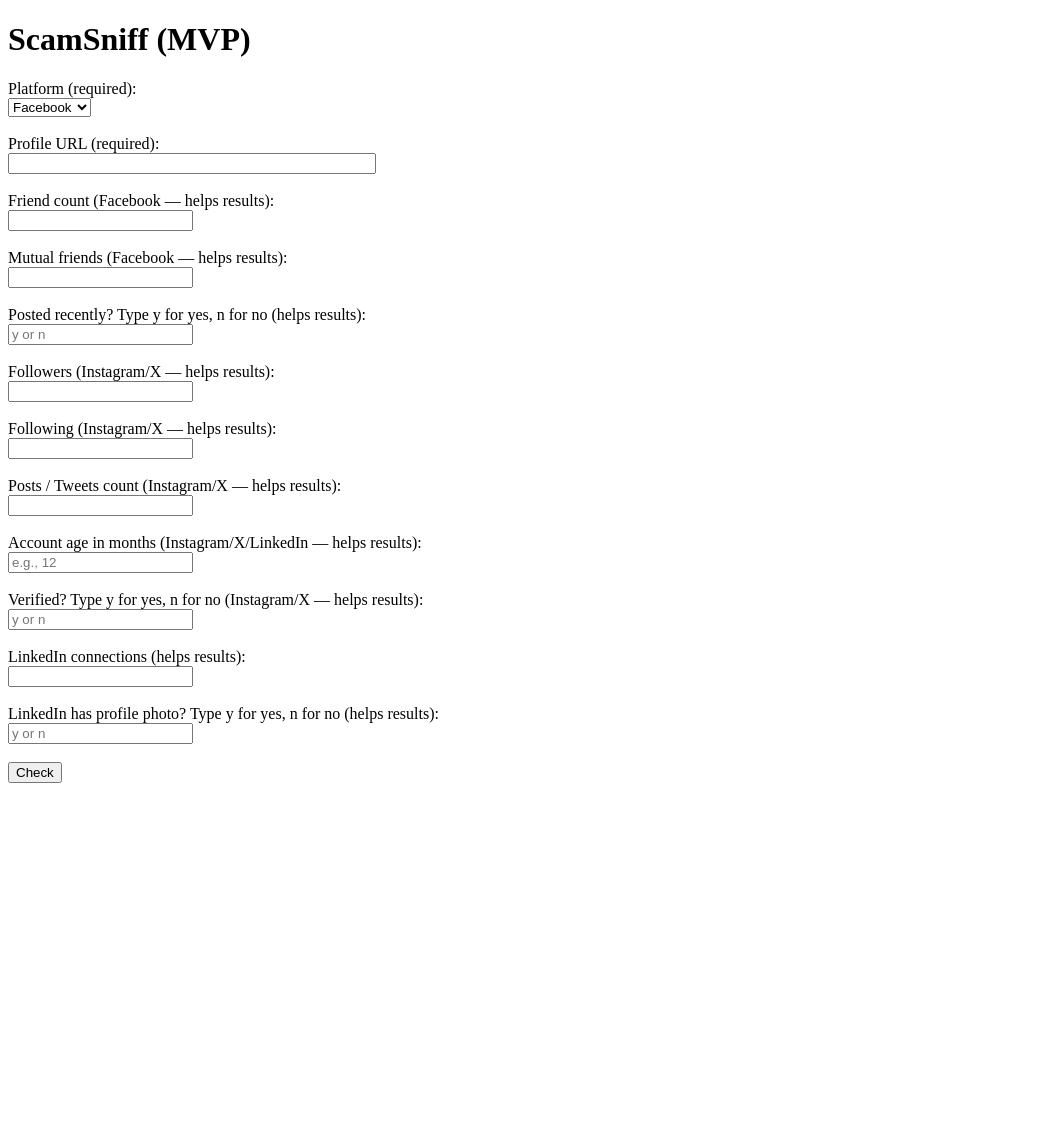
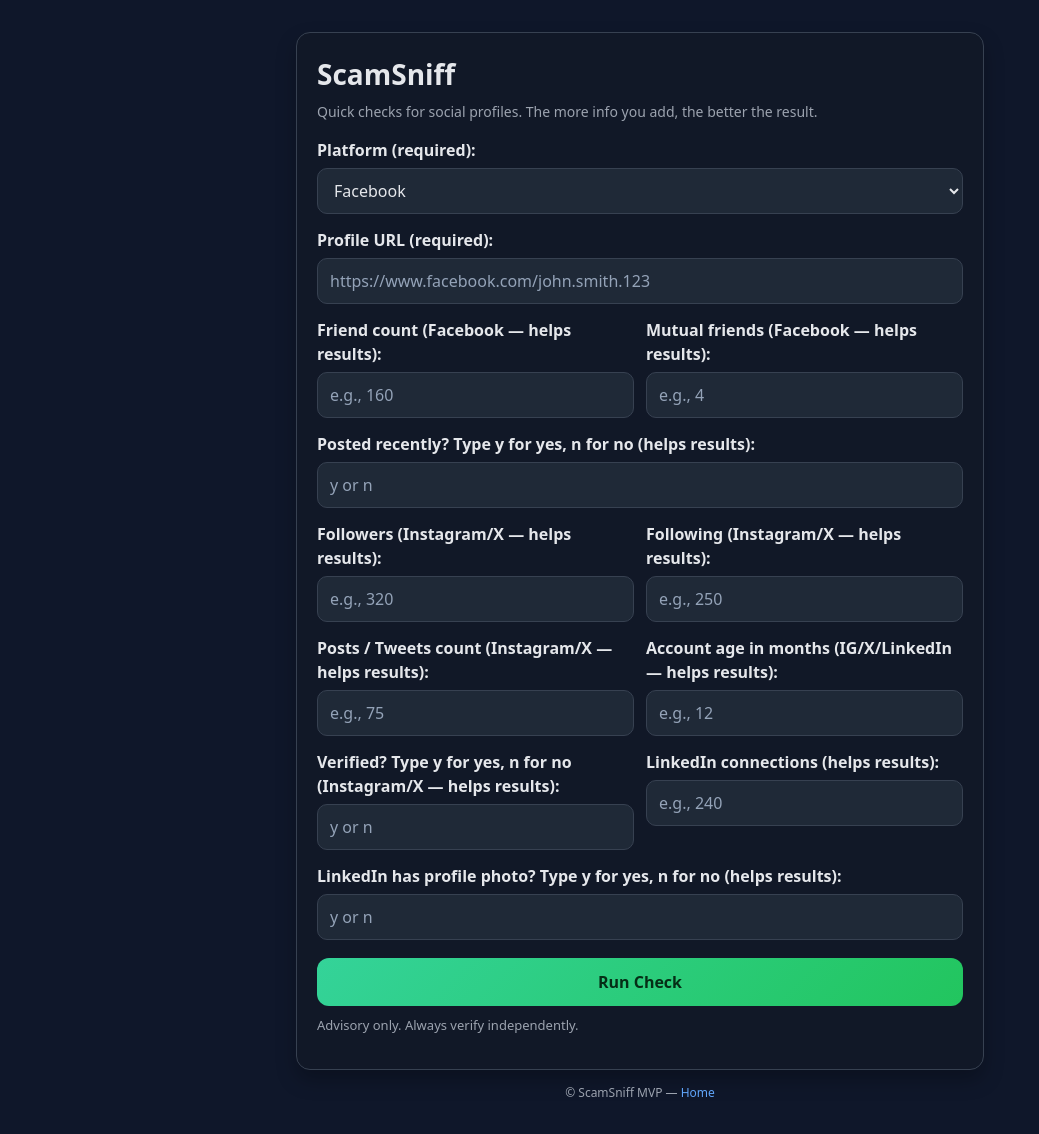
Before and after one commit to rodneyweaver1972-gif/scamsniff-mvp, a Flask app: page / in a window 1280 px wide. Shown: the whole page, without its empty margins (0-1039 px from the left). Before the commit the page ends 783 px from the top, so only its background shows below. Run offline with Flask 3, Linux system fonts and the light colour scheme.

Commit message:
Update home.html

```diff
--- a/templates/home.html
+++ b/templates/home.html
@@ -1,56 +1,85 @@
 <!doctype html>
 <html>
+  <head>
+    <meta charset="utf-8">
+    <meta name="viewport" content="width=device-width,initial-scale=1">
+    <title>ScamSniff — Quick Check</title>
+    <link rel="stylesheet" href="/static/style.css">
+  </head>
   <body>
-    <h1>ScamSniff (MVP)</h1>
+    <div class="container">
+      <div class="card">
+        <h1>ScamSniff</h1>
+        <p class="subtitle">Quick checks for social profiles. The more info you add, the better the result.</p>
 
         <form method="post">
-      <label>Platform (required):</label><br>
+          <label>Platform (required):</label>
           <select name="platform" required>
             <option value="facebook">Facebook</option>
             <option value="instagram">Instagram</option>
             <option value="x">X (Twitter)</option>
             <option value="linkedin">LinkedIn</option>
           </select>
-      <br><br>
 
-      <label>Profile URL (required):</label><br>
-      <input name="url" style="width:360px" required><br><br>
+          <label>Profile URL (required):</label>
+          <input name="url" placeholder="https://www.facebook.com/john.smith.123" required>
 
-      <!-- Facebook helpers -->
-      <label>Friend count (Facebook — helps results):</label><br>
-      <input name="friend_count" type="number"><br><br>
+          <div class="row">
+            <div>
+              <label>Friend count (Facebook — helps results):</label>
+              <input name="friend_count" type="number" placeholder="e.g., 160">
+            </div>
+            <div>
+              <label>Mutual friends (Facebook — helps results):</label>
+              <input name="mutuals" type="number" placeholder="e.g., 4">
+            </div>
+          </div>
 
-      <label>Mutual friends (Facebook — helps results):</label><br>
-      <input name="mutuals" type="number"><br><br>
+          <label>Posted recently? Type y for yes, n for no (helps results):</label>
+          <input name="active" placeholder="y or n">
 
-      <!-- Shared recent activity -->
-      <label>Posted recently? Type y for yes, n for no (helps results):</label><br>
-      <input name="active" placeholder="y or n"><br><br>
+          <div class="row">
+            <div>
+              <label>Followers (Instagram/X — helps results):</label>
+              <input name="followers" type="number" placeholder="e.g., 320">
+            </div>
+            <div>
+              <label>Following (Instagram/X — helps results):</label>
+              <input name="following" type="number" placeholder="e.g., 250">
+            </div>
+          </div>
 
-      <!-- Instagram / X helpers -->
-      <label>Followers (Instagram/X — helps results):</label><br>
-      <input name="followers" type="number"><br><br>
+          <div class="row">
+            <div>
+              <label>Posts / Tweets count (Instagram/X — helps results):</label>
+              <input name="posts" type="number" placeholder="e.g., 75">
+            </div>
+            <div>
+              <label>Account age in months (IG/X/LinkedIn — helps results):</label>
+              <input name="age_months" type="number" placeholder="e.g., 12">
+            </div>
+          </div>
 
-      <label>Following (Instagram/X — helps results):</label><br>
-      <input name="following" type="number"><br><br>
+          <div class="row">
+            <div>
+              <label>Verified? Type y for yes, n for no (Instagram/X — helps results):</label>
+              <input name="verified" placeholder="y or n">
+            </div>
+            <div>
+              <label>LinkedIn connections (helps results):</label>
+              <input name="connections" type="number" placeholder="e.g., 240">
+            </div>
+          </div>
 
-      <label>Posts / Tweets count (Instagram/X — helps results):</label><br>
-      <input name="posts" type="number"><br><br>
+          <label>LinkedIn has profile photo? Type y for yes, n for no (helps results):</label>
+          <input name="li_photo" placeholder="y or n">
 
-      <label>Account age in months (Instagram/X/LinkedIn — helps results):</label><br>
-      <input name="age_months" type="number" placeholder="e.g., 12"><br><br>
+          <button type="submit">Run Check</button>
+          <p class="note">Advisory only. Always verify independently.</p>
+        </form>
+      </div>
 
-      <label>Verified? Type y for yes, n for no (Instagram/X — helps results):</label><br>
-      <input name="verified" placeholder="y or n"><br><br>
-
-      <!-- LinkedIn helpers -->
-      <label>LinkedIn connections (helps results):</label><br>
-      <input name="connections" type="number"><br><br>
-
-      <label>LinkedIn has profile photo? Type y for yes, n for no (helps results):</label><br>
-      <input name="li_photo" placeholder="y or n"><br><br>
-
-      <button type="submit">Check</button>
-    </form>
+      <p class="footer">© ScamSniff MVP — <a href="/">Home</a></p>
+    </div>
   </body>
 </html>
```
Lines whose indentation alone changed are shown as unchanged.
